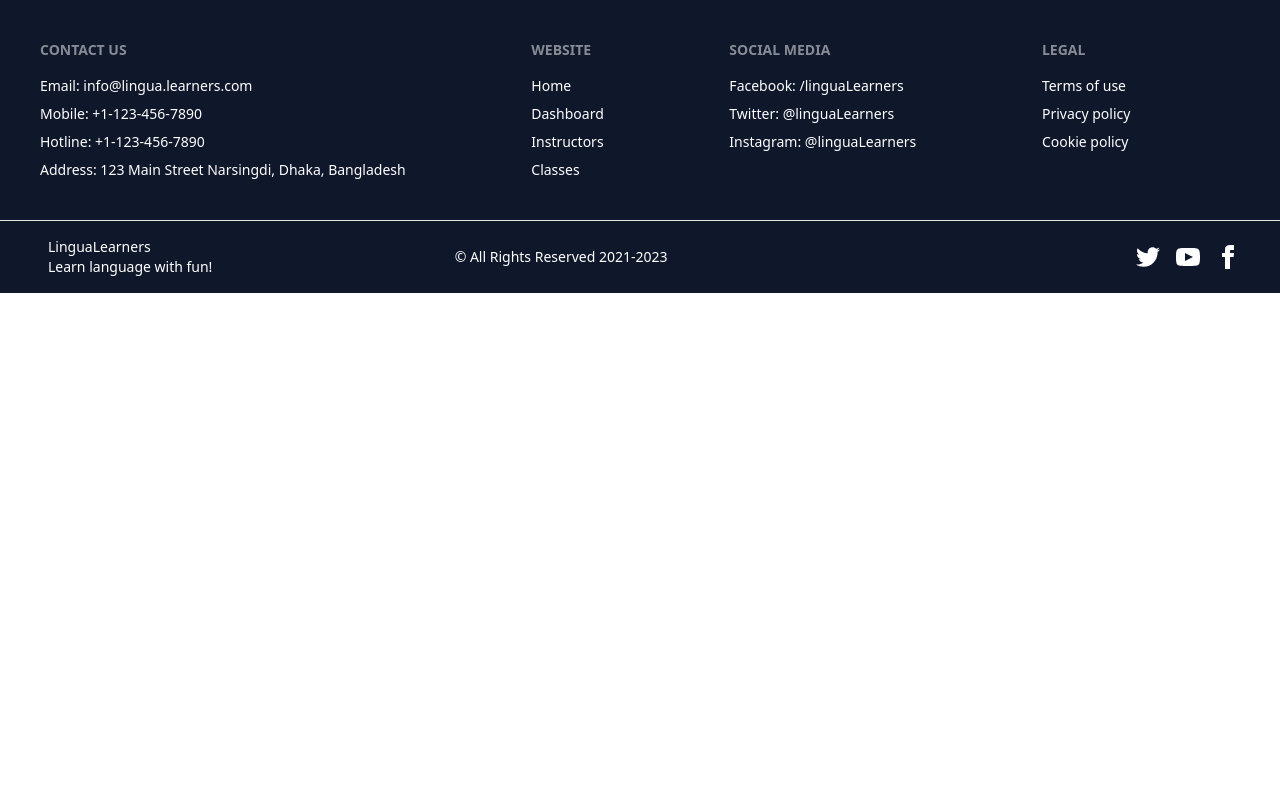
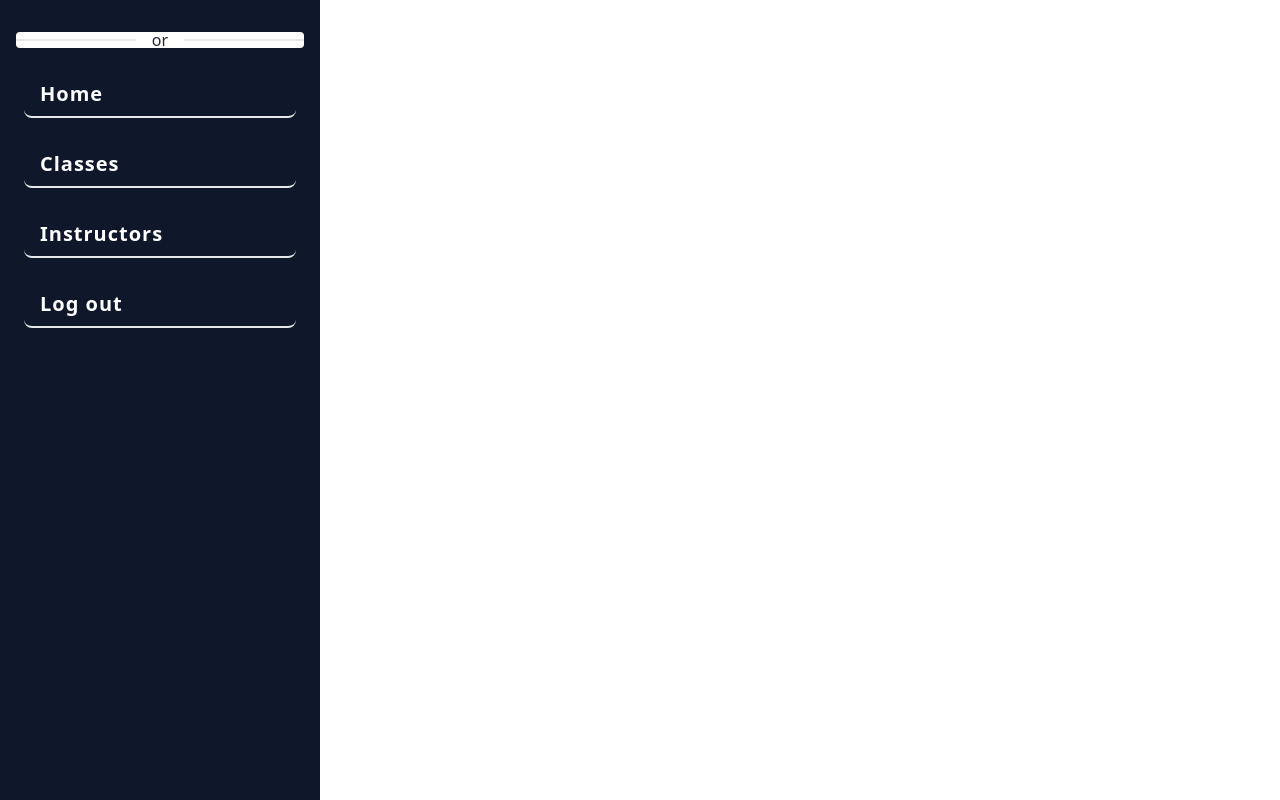
Before and after one commit to marufbroh/lingua-learners-client-side, a React (Vite) app: page /dashboard in a window 1280 px wide. Shown: the top 800 px of the page. Built offline with nearby package versions, Linux system fonts and the light colour scheme; no server answers; sample sign-in values are in the browser's storage.

Commit message:
dashboard primary navbar added and logout implemented

```diff
--- a/src/layouts/Dashboard.jsx
+++ b/src/layouts/Dashboard.jsx
@@ -1,5 +1,5 @@
 import React from 'react';
-import { NavLink, Outlet } from 'react-router-dom';
+import { Link, NavLink, Outlet } from 'react-router-dom';
 import Footer from '../pages/Shared/Footer';
 import useAuth from '../hooks/useAuth';
 import useAdmin from '../hooks/useAdmin';
@@ -7,16 +7,20 @@ import useInstructor from '../hooks/useInstructor';
 import useStudent from '../hooks/useStudent';
 
 const Dashboard = () => {
-    const { user } = useAuth();
+    const { user, logOut } = useAuth();
     const [isAdmin] = useAdmin();
     const [isInstructor] = useInstructor();
     const [isStudent] = useStudent();
+
+    const handleLogOut = () => {
+        logOut()
+            .then(() => { })
+            .catch(error => {
+                console.log(error);
+            })
+    }
+
     return (
-        // <div>
-        //     <Outlet />
-        //     <Footer />
-        // </div>
-
         <div>
             <div className="drawer lg:drawer-open">
                 <input id="my-drawer-2" type="checkbox" className="drawer-toggle" />
@@ -28,12 +32,14 @@ const Dashboard = () => {
                     <Outlet />
 
                 </div>
+
+                <div className="drawer-side">
+                    <label htmlFor="my-drawer-2" className="drawer-overlay"></label>
+                    <div className="w-80 h-full p-4 bg-slate-900 text-base-content">
+                        {/* Sidebar content here */}
                         {
                             user && isStudent && (
-                        <div className="drawer-side">
-                            <label htmlFor="my-drawer-2" className="drawer-overlay"></label>
-                            <ul className="menu p-4 w-80 h-full lg:space-y-6 bg-slate-900 text-base-content">
-                                {/* Sidebar content here */}
+                                <ul className='menu lg:space-y-6'>
                                     <li>
                                         <NavLink
                                             to='/dashboard/student'
@@ -67,14 +73,49 @@ const Dashboard = () => {
                                         </NavLink>
                                     </li>
                                 </ul>
-
-                        </div>
                             )
                         }
+                        <div className="divider bg-white rounded">or</div>
+                        <ul className='menu lg:space-y-6'>
+                            <li>
+                                <Link
+                                    to='/'
+                                    className="text-white font-bold text-lg lg:text-xl tracking-wider border-b-2"
+                                >
+                                    Home
+                                </Link>
+                            </li>
+                            <li>
+                                <Link
+                                    to='/classes'
+                                    className="text-white font-bold text-lg lg:text-xl tracking-wider border-b-2"
+                                >
+                                    Classes
+                                </Link>
+                            </li>
+                            <li>
+                                <Link
+                                    to='/instructors'
+                                    className="text-white font-bold text-lg lg:text-xl tracking-wider border-b-2"
+                                >
+                                    Instructors
+                                </Link>
+                            </li>
+                            <li>
+                                <button
+                                    onClick={handleLogOut}
+                                    className="text-white font-bold text-lg lg:text-xl tracking-wider border-b-2"
+                                >
+                                    Log out
+                                </button>
+                            </li>
+                        </ul>
+                    </div>
+                </div>
+
             </div>
             <Footer />
         </div>
-
     );
 };
 
--- a/src/pages/Shared/Navbar.jsx
+++ b/src/pages/Shared/Navbar.jsx
@@ -144,7 +144,7 @@ const Navbar = () => {
                     <div className="flex items-center lg:gap-5">
                         {user ?
                             <button onClick={handleLogOut} type='button' className='btn btn-outline hidden lg:flex text-white'>
-                                Log Out
+                                Log out
                             </button> :
                             <Link to={"/login"}><button type='button' className='btn btn-outline hidden lg:flex text-white'>
                                 Login
```
Lines whose indentation alone changed are shown as unchanged.
